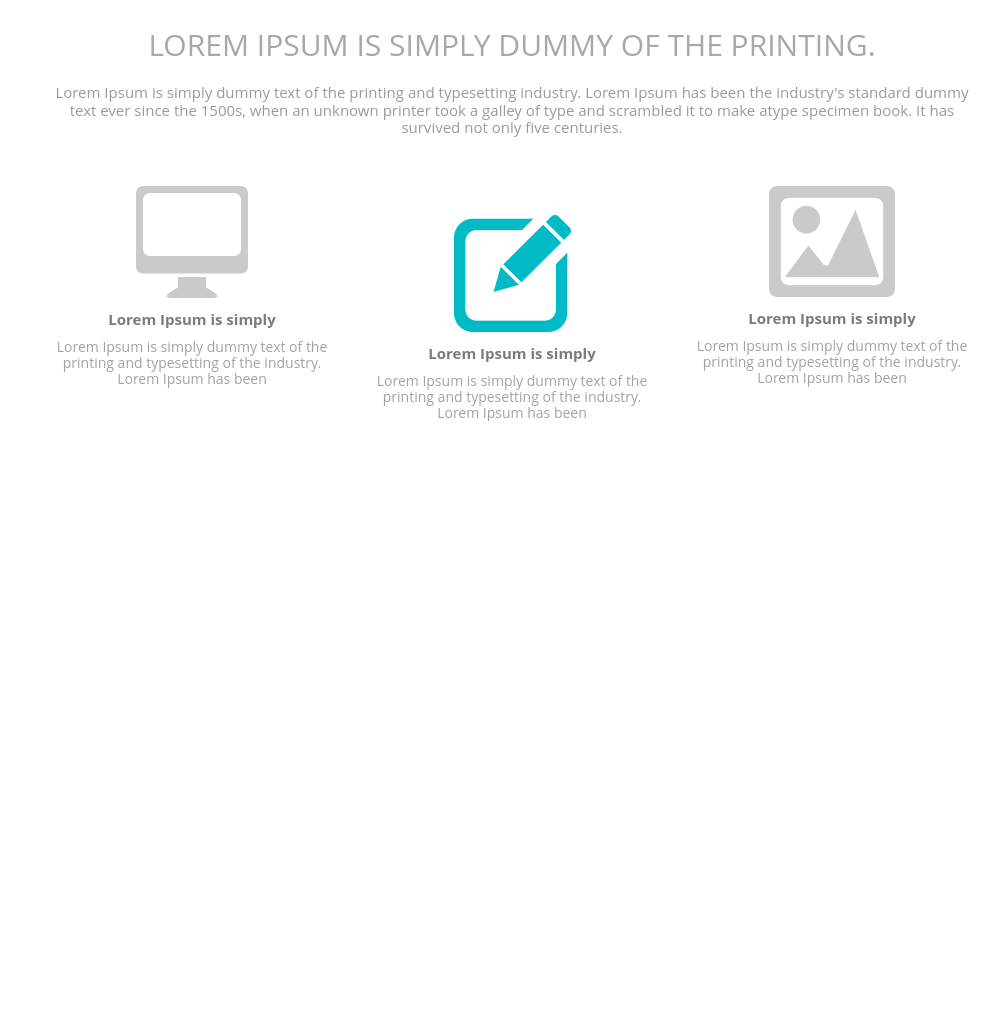
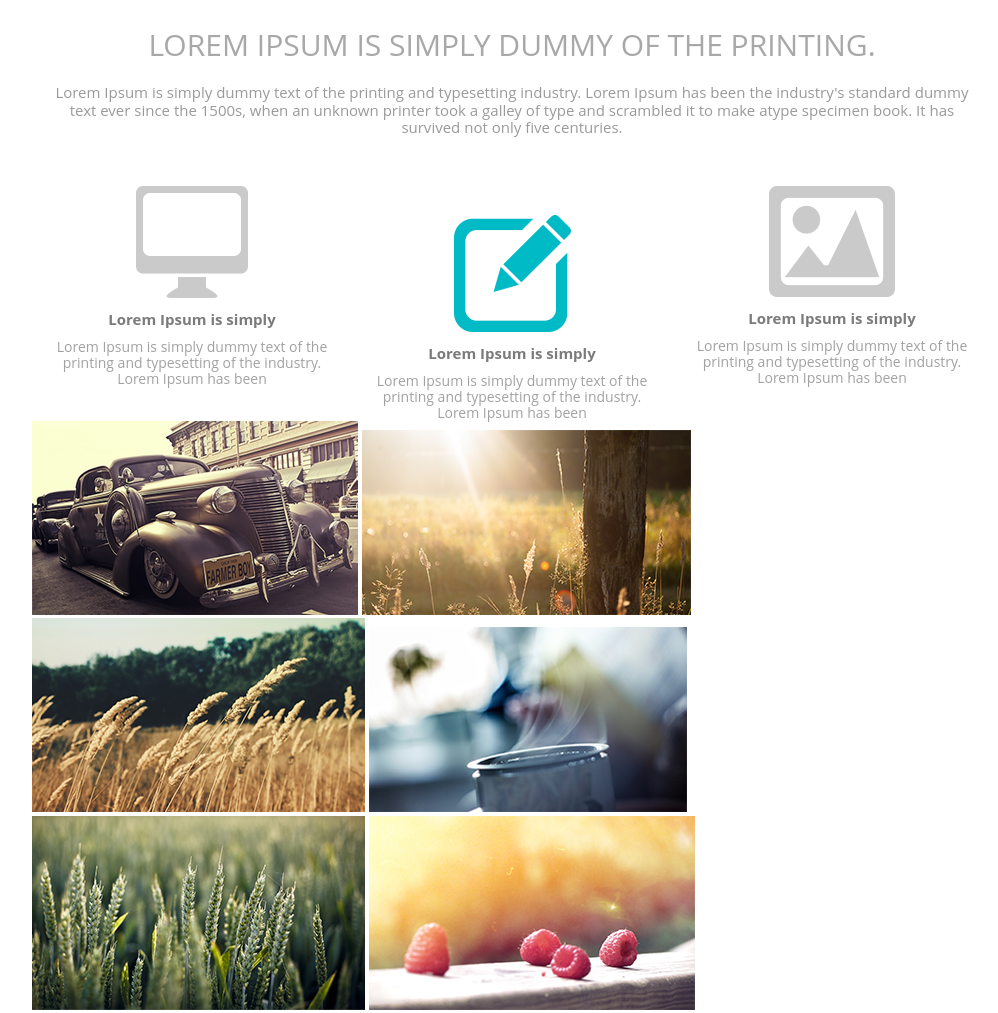
Before and after one commit to Carlos-7/siteWebWord, a plain HTML site: page web/index.html in a window 1280 px wide. Shown: the part 597-1610 px from the top of the page, without its empty margins (128-1126 px from the left). Before the commit the page ends 1018 px from the top, so only its background shows below. Drawn offline with nearby package versions, Linux system fonts and the light colour scheme.

Commit message:
DSV_16-01-2022_Galeria

```diff
--- a/web/css/style.css
+++ b/web/css/style.css
@@ -218,3 +218,12 @@ form input:focus{
 	padding-top: 10px;
 	color: #7b7b7b;
 }
+
+/* galeria */
+.galeria .lista-galeria li{
+	display: inline;
+}
+
+.galeria img{
+	max-width: 100%;
+}
--- a/web/index.html
+++ b/web/index.html
@@ -96,6 +96,19 @@
   </div>
  </section>
 
+ <section class="galeria">
+   <div class="container">
+     <ul class="lista-galeria">
+       <li><img src="./img/carro.png"></li>
+       <li><img src="./img/tronco.png"></li>
+       <li><img src="./img/plantacao01.png"></li>
+       <li><img src="./img/xicara-cha.png"></li>
+       <li><img src="./img/plantacao02.png"></li>
+       <li><img src="./img/amora.png"></li>
+     </ul>
+   </div>
+ </section>
+
  <script type="text/javascript" src="https://code.jquery.com/jquery-1.11.0.min.js"></script>
  <script type="text/javascript" src="https://code.jquery.com/jquery-migrate-1.2.1.min.js"></script>
  <script src="./js/slick.min.js"></script>
```
Also changed, not shown: web/img/amora.png (added), web/img/plantacao01.png (added), web/img/plantacao02.png (added), web/img/xicara-cha.png (added).
